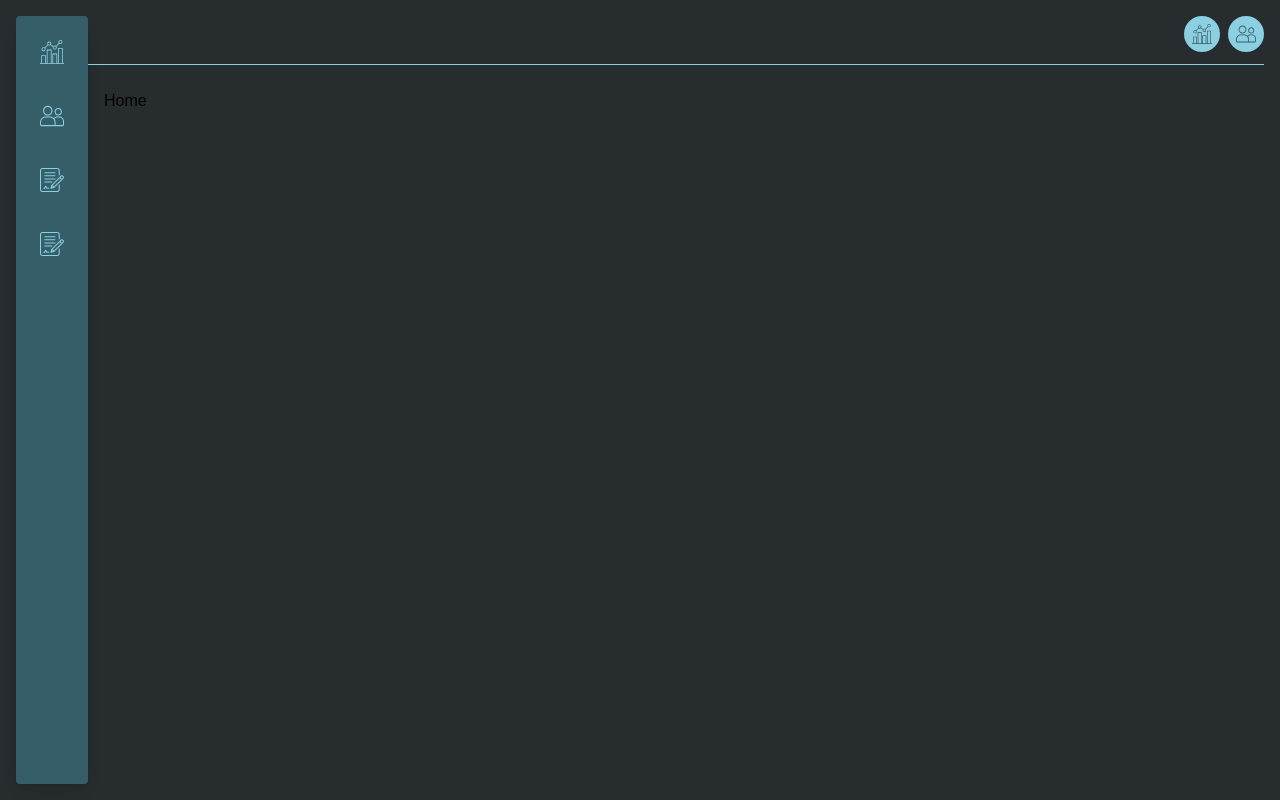
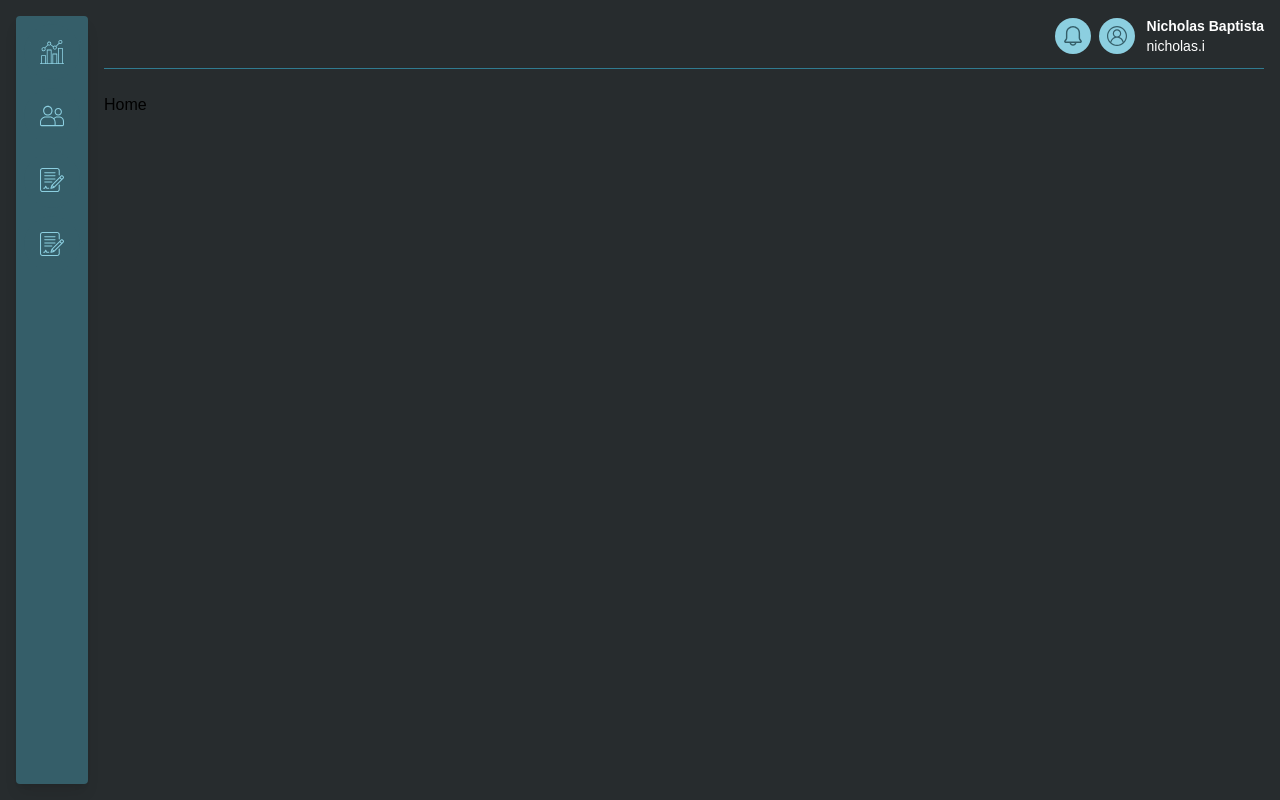
Before and after one commit to NicholasBapt/sclera-bi, a React (Vite) app: page / in a window 1280 px wide. Built offline with nearby package versions, Linux system fonts and the light colour scheme.

Commit message:
icons updated

```diff
--- a/src/components/Divider.tsx
+++ b/src/components/Divider.tsx
@@ -8,6 +8,7 @@ export const buttonVariants = cva(
     variants: {
       variant: {
         primary: "bg-blue-light",
+        secondary: "bg-blue-base",
       },
       size: {
         md: "h-px my-2",
--- a/src/components/Header.tsx
+++ b/src/components/Header.tsx
@@ -1,11 +1,13 @@
-import Dashboard from "../assets/icons/Dashboard.svg?react";
 import TodosFunc from "../assets/icons/TodosFunc.svg?react";
+import Bell from "../assets/icons/Bell.svg?react";
+import User from "../assets/icons/User.svg?react";
 import { cva, type VariantProps } from "class-variance-authority";
 import ButtonIcon from "./IconButton";
 import { Link } from "react-router-dom";
 import Divider from "./Divider";
+import Text from "./Text";
 
-export const headerVariants = cva("", {
+export const headerVariants = cva("pl-4 flex flex-col w-full justify-start", {
   variants: {
     variant: {
       primary: "",
@@ -28,17 +30,19 @@ export default function Header({
 }: SiderbarProps) {
   return (
     <header className={headerVariants({ variant, className })} {...props}>
-      <div className="flex flex-col w-full justify-end h-full border-b-blue-light">
-        <div className="flex flex-row justify-end gap-2">
-          <Link to="/dashboard">
-            <ButtonIcon icon={Dashboard} size={"sm"} variant={"header"} />
-          </Link>
-          <Link to="/funcionarios">
-            <ButtonIcon icon={TodosFunc} size={"sm"} variant={"header"} />
+      <div className="flex items-center gap-3 justify-end">
+        <div className="flex flex-row justify-end gap-2 ">
+          <ButtonIcon icon={Bell} size={"sm"} variant={"header"} />
+          <Link to="/user">
+            <ButtonIcon icon={User} size={"sm"} variant={"header"} />
           </Link>
         </div>
-        <Divider className="mt-3" />
+        <div className="flex flex-col">
+          <Text variant="body-sm-bold">Nicholas Baptista</Text>
+          <Text variant="body-sm">nicholas.i</Text>
+        </div>
       </div>
+      <Divider variant="secondary" className="mt-3" />
     </header>
   );
 }
```
Also changed, not shown: src/assets/icons/Bell.svg (added), src/assets/icons/User.svg (added).
